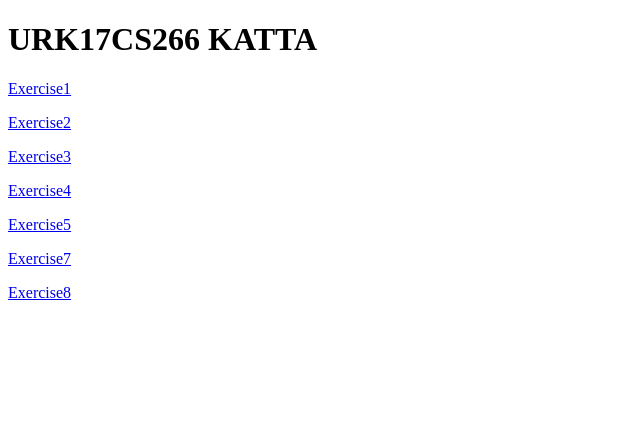
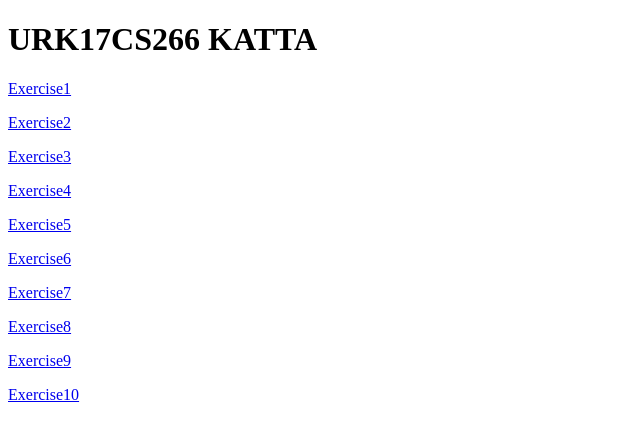
Before and after one commit to saichaitanyakatta/sai_katta, a plain HTML site: page index.html in a window 1280 px wide. Shown: the whole page, without its empty margins (0-640 px from the left). Drawn offline with Linux system fonts and the light colour scheme.

Commit message:
Update index.html

```diff
--- a/index.html
+++ b/index.html
@@ -17,7 +17,10 @@ and open the template in the editor.
        <p> <a href="web_ex3/ex3.html"> Exercise3</a> <br> </p>
          <p> <a href="web_ex4/newhtml.html"> Exercise4</a> <br> </p>
        <p> <a href="web_ex5/stringlen.html"> Exercise5</a>
+           <p> <a href="ex06/index1(1).html"> Exercise6</a> <br> </p>
         <p> <a href="http://webtech.karunya.edu/~urk17cs266/ex7/index.php">Exercise7</a> </p>
         <p> <a href="http://webtech.karunya.edu/~urk17cs266/ex8/index.php">Exercise8</a> </p>
+        <p> <a href="exp 9/index.html"> Exercise9</a> <br> </p>
+        <p> <a href="exp 10/index.html"> Exercise10</a> <br> </p>
     </body>
 </html>
```
